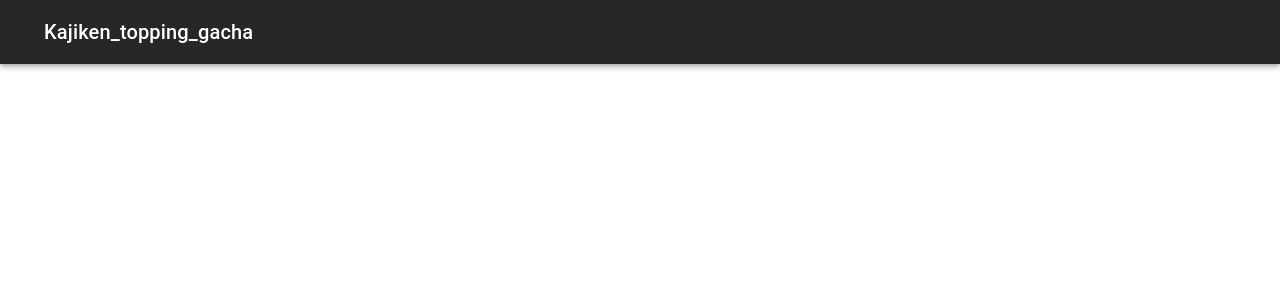
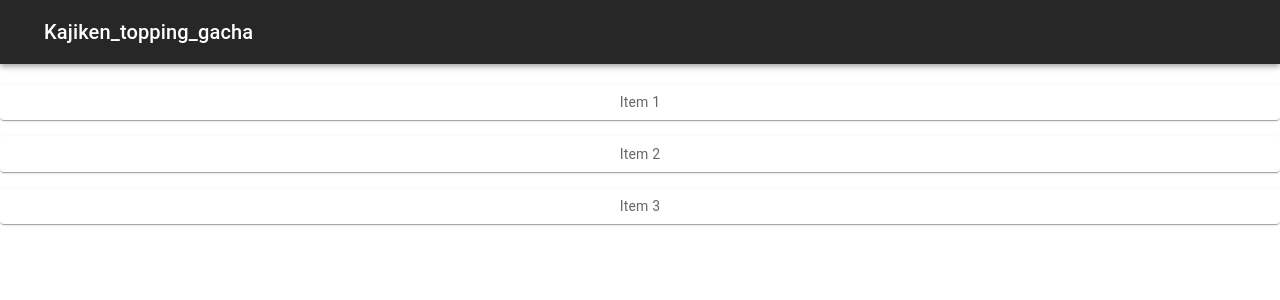
Before and after one commit to usabilityTeam9/kajiken_topping_gacha, a React (Create React App) app: page / in a window 1280 px wide. Shown: the top 300 px of the page. Built offline with nearby package versions, Linux system fonts and the light colour scheme.

Commit message:
リストの表示

```diff
--- a/src/App.js
+++ b/src/App.js
@@ -1,11 +1,12 @@
 import "./App.css";
 import Header from "./components/Header";
-
+import RandomTopping from "./components/RandomTopping";
 function App() {
   return (
     <div className="App">
       <>
         <Header />
+        <RandomTopping />
       </>
     </div>
   );
--- /dev/null
+++ b/src/components/RandomTopping.js
@@ -0,0 +1,21 @@
+import Paper from "@mui/material/Paper";
+import Stack from "@mui/material/Stack";
+import { styled } from "@mui/material/styles";
+const Item = styled(Paper)(({ theme }) => ({
+  ...theme.typography.body2,
+  padding: theme.spacing(1),
+  textAlign: "center",
+  color: theme.palette.text.secondary,
+}));
+
+export default function RandomTopping() {
+  return (
+    <div>
+      <Stack spacing={2}>
+        <Item>Item 1</Item>
+        <Item>Item 2</Item>
+        <Item>Item 3</Item>
+      </Stack>
+    </div>
+  );
+}
```
